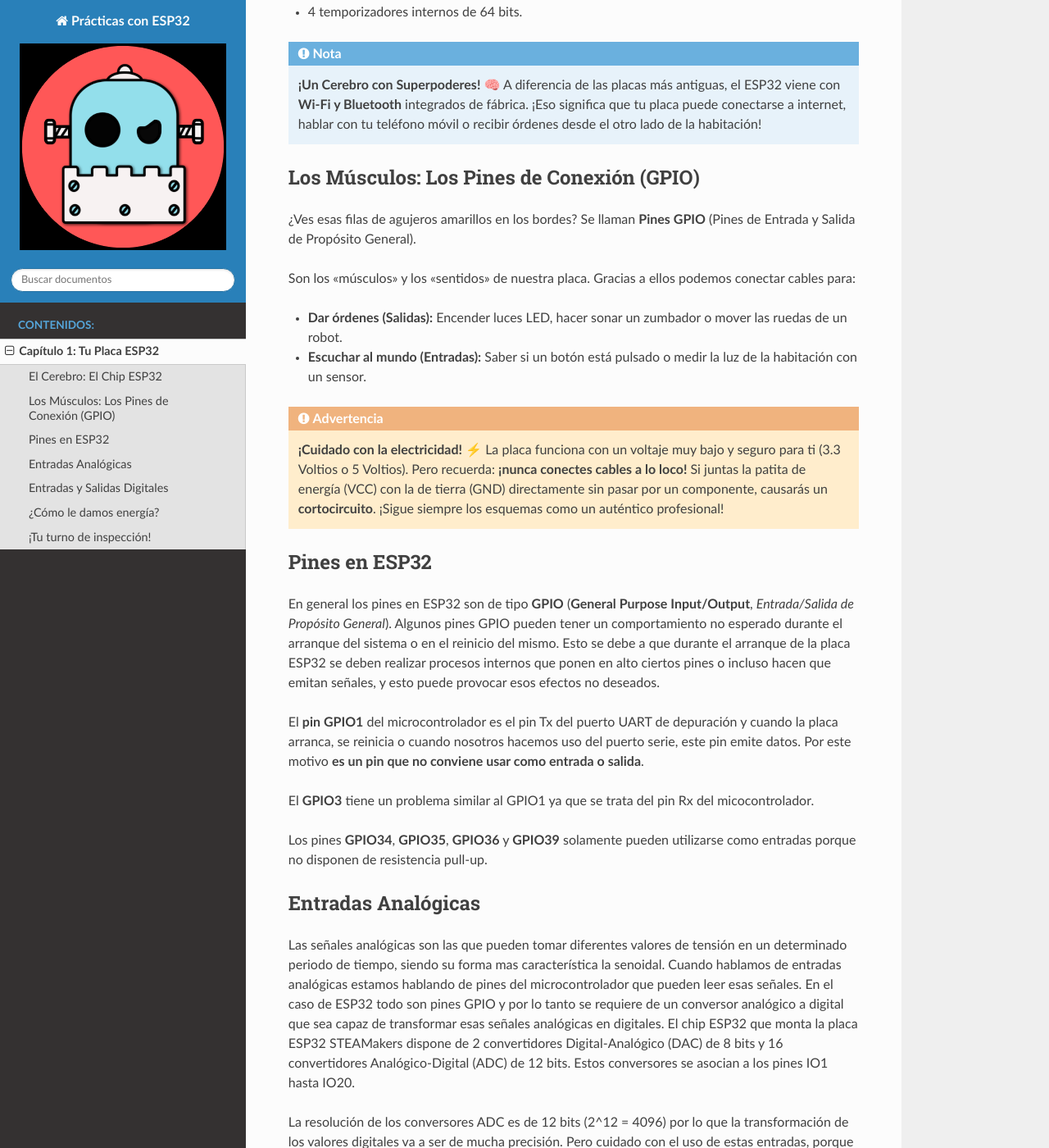
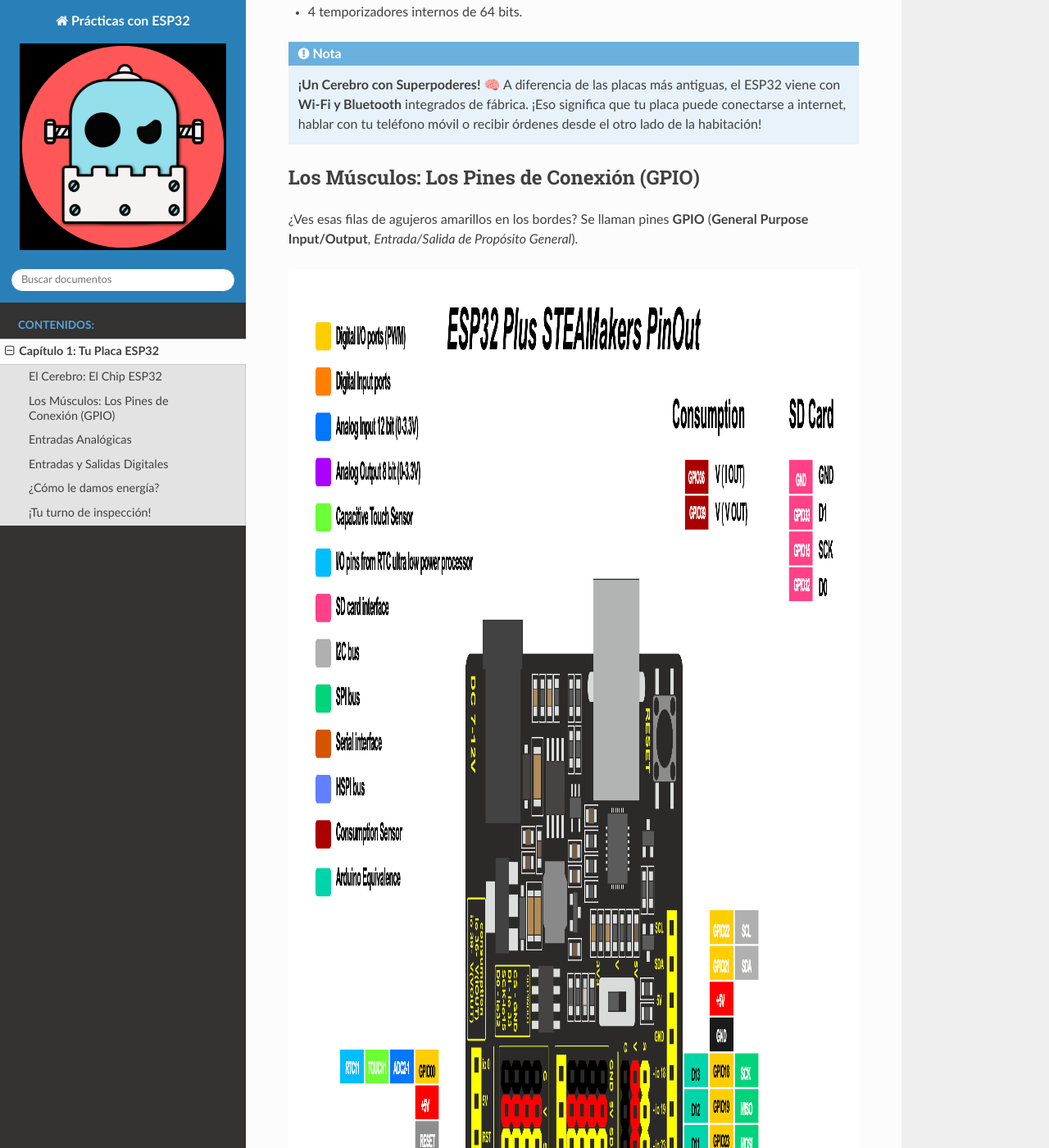
Before and after one commit to lumomakers/practicas-esp32, a Sphinx documentation site: the page built from source/capitulo1.rst, in a window 1280 px wide and 1400 px high, scrolled down 1899 px. Shown: the whole window at 82% size. Built offline with Sphinx 7.4.7 and the Read the Docs theme 3.1.0, drawn with Linux system fonts in a browser that asks for light colours; some of the changed text lies outside the part shown.

Commit message:
Añadiendo imagen de pinout

```diff
--- a/source/capitulo1.rst
+++ b/source/capitulo1.rst
@@ -63,7 +63,12 @@ La placa está basada en el microcontrolador ESP32-WROOM-32 y sus principales es
 Los Músculos: Los Pines de Conexión (GPIO)
 ===========================================
 
-¿Ves esas filas de agujeros amarillos en los bordes? Se llaman **Pines GPIO** (Pines de Entrada y Salida de Propósito General).
+¿Ves esas filas de agujeros amarillos en los bordes? Se llaman pines **GPIO** (**General Purpose Input/Output**, *Entrada/Salida de Propósito General*).
+
+.. image:: /_static/capitulo1/Pinout-ESP32.png
+   :alt: Detalle de la placa
+   :align: center
+   :scale: 100%
 
 Son los "músculos" y los "sentidos" de nuestra placa. Gracias a ellos podemos conectar cables para:
 
@@ -74,10 +79,7 @@ Son los "músculos" y los "sentidos" de nuestra placa. Gracias a ellos podemos c
    **¡Cuidado con la electricidad!** ⚡
    La placa funciona con un voltaje muy bajo y seguro para ti (3.3 Voltios o 5 Voltios). Pero recuerda: **¡nunca conectes cables a lo loco!** Si juntas la patita de energía (VCC) con la de tierra (GND) directamente sin pasar por un componente, causarás un **cortocircuito**. ¡Sigue siempre los esquemas como un auténtico profesional!
 
-Pines en ESP32
-=====================================
-
-En general los pines en ESP32 son de tipo **GPIO** (**General Purpose Input/Output**, *Entrada/Salida de Propósito General*). Algunos pines GPIO pueden tener un comportamiento no esperado durante el arranque del sistema o en el reinicio del mismo. Esto se debe a que durante el arranque de la placa ESP32 se deben realizar procesos internos que ponen en alto ciertos pines o incluso hacen que emitan señales, y esto puede provocar esos efectos no deseados.
+Algunos pines GPIO pueden tener un comportamiento no esperado durante el arranque del sistema o en el reinicio del mismo. Esto se debe a que durante el arranque de la placa ESP32 se deben realizar procesos internos que ponen en alto ciertos pines o incluso hacen que emitan señales, y esto puede provocar esos efectos no deseados.
 
 El **pin GPIO1** del microcontrolador es el pin Tx del puerto UART de depuración y cuando la placa arranca, se reinicia o cuando nosotros hacemos uso del puerto serie, este pin emite datos. Por este motivo **es un pin que no conviene usar como entrada o salida**.
 
```
Also changed, not shown: source/_static/capitulo1/Pinout-ESP32.png (added).
